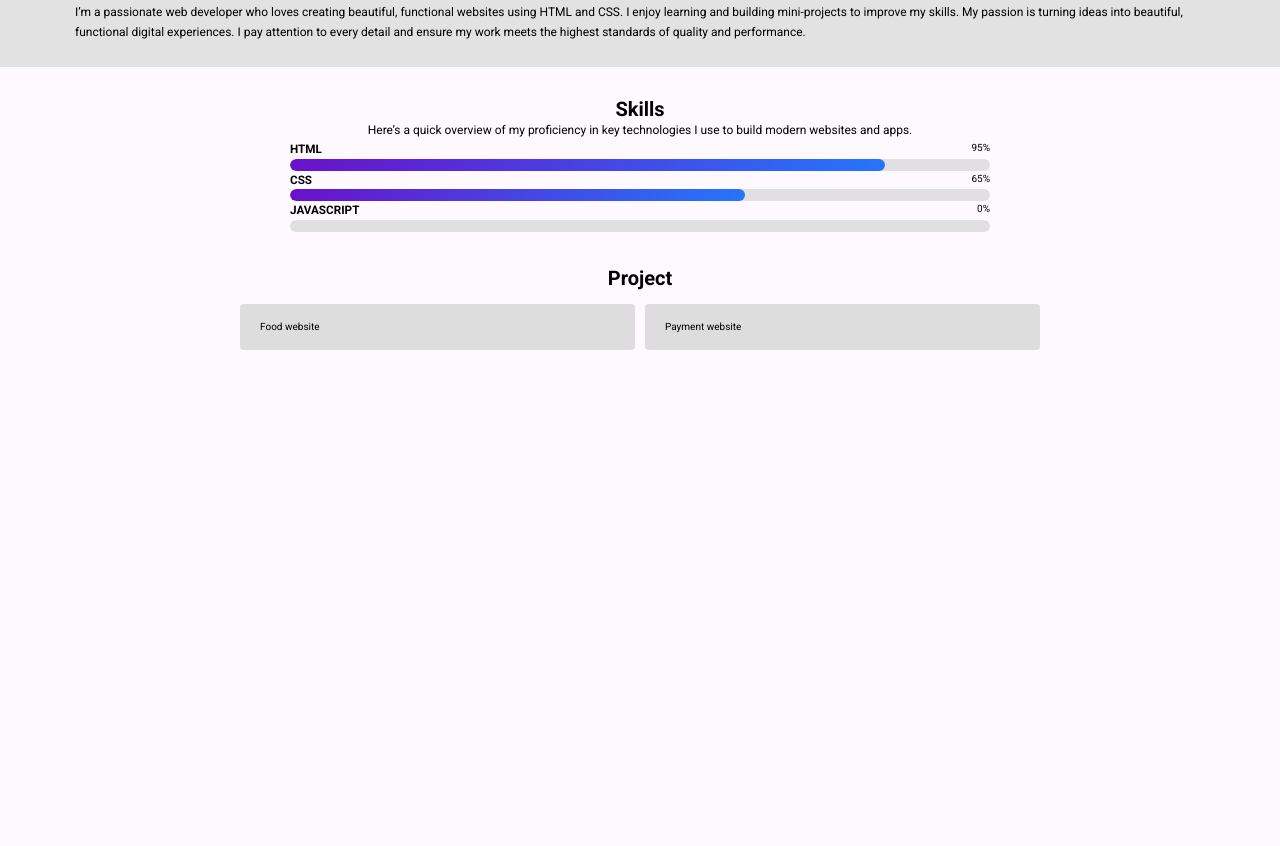
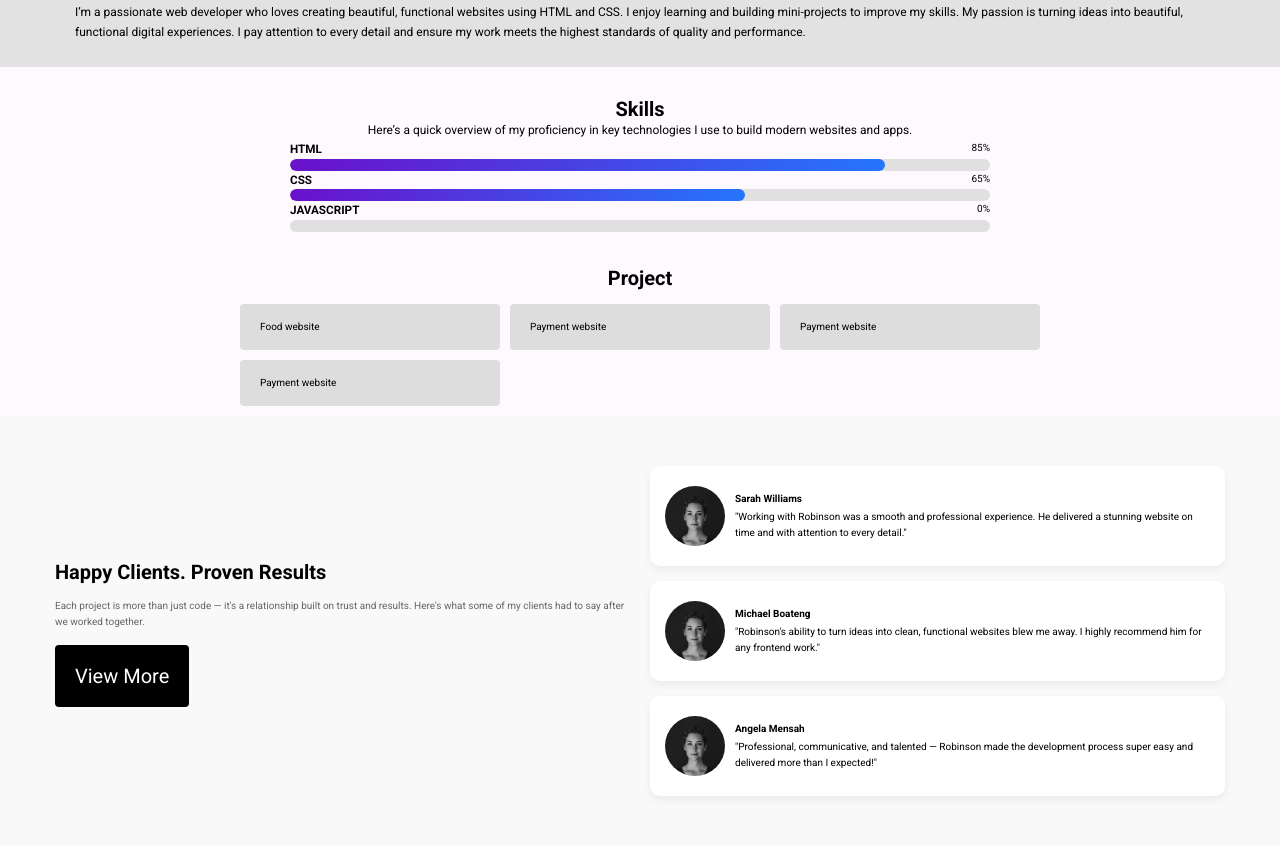
Before and after one commit to Robinsonaryee/personal-portfolio, a plain HTML site: page index.html in a window 1280 px wide. Shown: the part 829-1675 px from the top of the page. Before the commit the page ends 1189 px from the top, so only its background shows below. Drawn offline with Linux system fonts and the light colour scheme.

Commit message:
Added:Testimonial section

```diff
--- a/css/app.css
+++ b/css/app.css
@@ -255,7 +255,63 @@ body {
     border-radius: 4px;
     padding: 1.5rem 2rem;
 }
+.testimonial {
+  padding: 4rem 2rem;
+  background-color: #f9f9f9;
+}
+.testimonial-section {
+  display: flex;
+  justify-content: space-between;
+  align-items: center;
+  gap: 2rem;
+  flex-wrap: wrap;
+}
+.testimonial-left {
+  flex: 1;
+  min-width: 280px;
+}
+.testimonial-header {
+  font-size: 2rem;
+  margin-bottom: 1rem;
+}
+.testimonial-des {
+  color: #666;
+  margin-bottom: 1.5rem;
+}
+.view-more-btn {
+  font-size: 2rem;
+}
+.testimonial-right {
+  display: flex;
+  flex-direction: column;
+  gap: 1.5rem;
+  flex: 1;
+}
+.testimonial-card {
+  display: flex;
+  align-items: center;
+  gap: 1rem;
+  padding: 2rem 1.5rem;
+  background-color: #fff;
+  border-radius: 10px;
+  box-shadow: 0 4px 8px rgba(0, 0, 0, 0.06);
+  transition: 0.3s ease;
 
+}
+.testimonial-card img {
+  width: 60px;
+  height: 60px;
+  object-fit: cover;
+  border-radius: 50%;
+}
+.testimonial-card:hover {
+  transform: translateX(-40px);
+  border-left: 4px solid #755af0;
+  box-shadow: 0 4px 12px rgba(0, 0, 0, 0.1);
+}
+.testimonial-info h4 {
+  margin-bottom: 0.25rem;
+}
 /* FOOTER SECTION */
 .site-footer {
   background-color: #000000;
@@ -400,4 +456,13 @@ body {
   .desktop-btn {
     display: none;
   }
+
+  .testimonial-section {
+    flex-direction: column;
+    text-align: center;
+  }
+  .testimonial-card {
+    flex-direction: column;
+    text-align: center;
+  }
 }
--- a/index.html
+++ b/index.html
@@ -107,7 +107,7 @@
                     <div class="skill">
                         <div class="skill-info">
                             <h3>HTML</h3>
-                            <span>95%</span>
+                            <span>85%</span>
                         </div>
                         <div class="progress-bar">
                             <div class="progress html"></div>
@@ -143,7 +143,54 @@
                 <div class="project-grid">
                     <div class="project-content">Food website</div>
                     <div class="project-content">Payment website</div>
+                    <div class="project-content">Payment website</div>
+                    <div class="project-content">Payment website</div>
 
+                </div>
+            </div>
+        </section>
+
+        <section class="testimonial">
+            <div class="container">
+                <div class="testimonial-section">
+                    <div class="testimonial-left">
+                        <h2 class="testimonial-header">Happy Clients. Proven Results</h2>
+                        <p class="testimonial-des">Each project is more than just code — it's a relationship built on trust and results. Here's what some of my clients had to say after we worked together.</p>
+                       <div class="view-more-btn">
+                         <a href="#" class="btn">View More</a>
+                       </div>
+                    </div>
+                    <div class="testimonial-right">
+  <div class="testimonial-card">
+    <img src="./images/client.jpg" alt="Client Photo" />
+    <div class="testimonial-info">
+      <h4>Sarah Williams</h4>
+      <p>
+        "Working with Robinson was a smooth and professional experience. He delivered a stunning website on time and with attention to every detail."
+      </p>
+    </div>
+  </div>
+
+  <div class="testimonial-card">
+    <img src="./images/client.jpg" alt="Client Photo" />
+    <div class="testimonial-info">
+      <h4>Michael Boateng</h4>
+      <p>
+        "Robinson's ability to turn ideas into clean, functional websites blew me away. I highly recommend him for any frontend work."
+      </p>
+    </div>
+  </div>
+
+  <div class="testimonial-card">
+    <img src="./images/client.jpg" alt="Client Photo" />
+    <div class="testimonial-info">
+      <h4>Angela Mensah</h4>
+      <p>
+        "Professional, communicative, and talented — Robinson made the development process super easy and delivered more than I expected!"
+      </p>
+    </div>
+  </div>
+</div>
                 </div>
             </div>
         </section>
```
Also changed, not shown: images/client.jpg (added).
